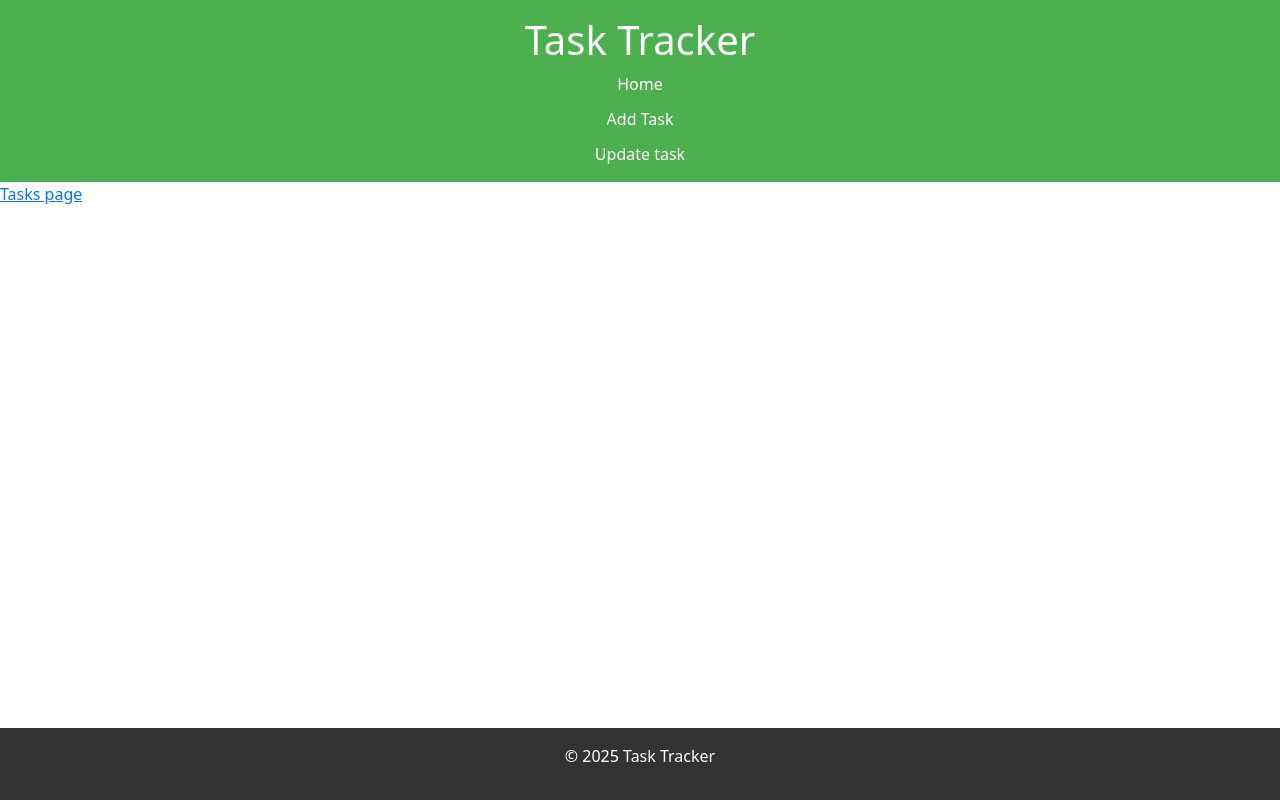
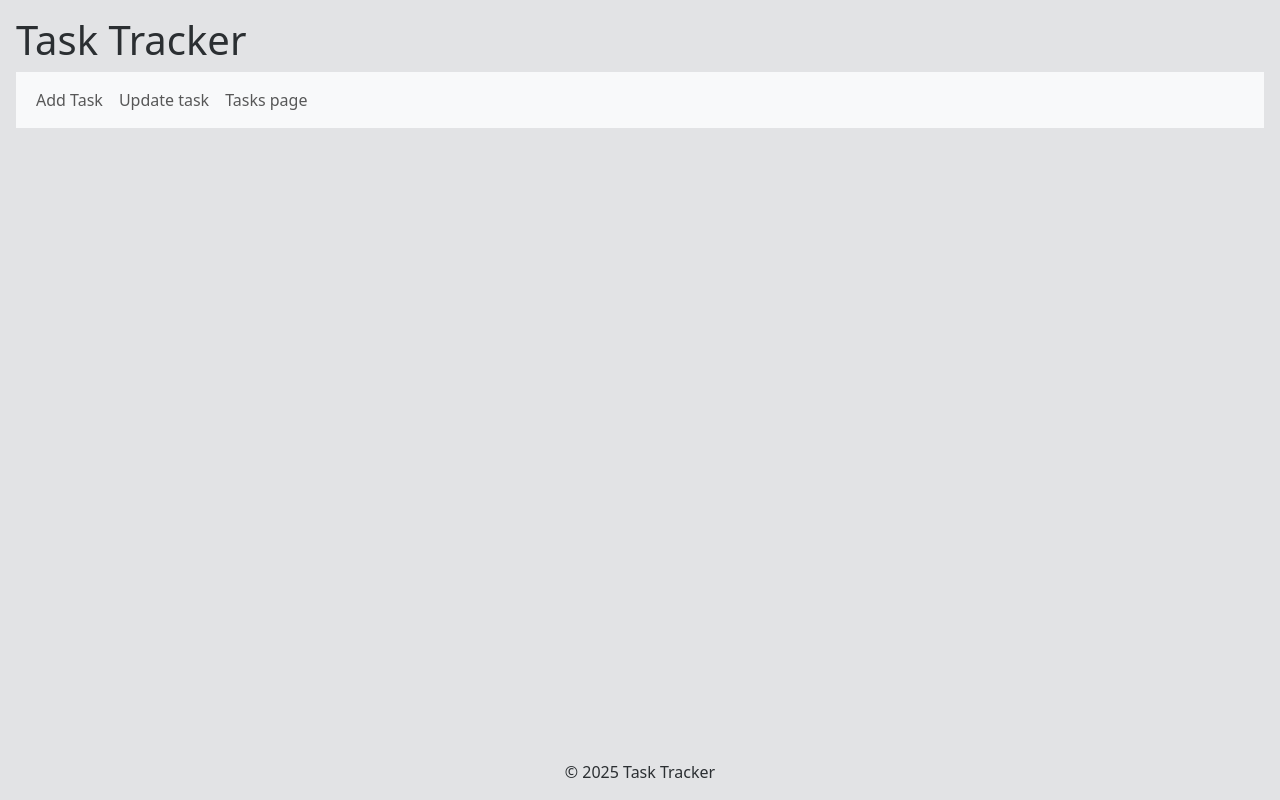
Before and after one commit to Maritimsephania/Tasktracker_project, a Django app: page / in a window 1280 px wide. Run offline with Django 5.2, Linux system fonts and the light colour scheme.

Commit message:
2301 changes

```diff
--- a/tasks/static/css/styles.css
+++ b/tasks/static/css/styles.css
@@ -1,5 +1,5 @@
 /* styles.css */
-body {
+/* body {
     font-family: 'Roboto', sans-serif;
     margin: 0;
     padding: 0;
@@ -65,4 +65,27 @@ footer {
     position: fixed;
     width: 100%;
     bottom: 0;
-}
+} */
+
+ul {
+    list-style-type: none;
+    margin: 0;
+    padding: 0;
+    overflow: hidden;
+  }
+
+  li {
+    float: left;
+  }
+
+  li a {
+    display: block;
+    color: white;
+    text-align: center;
+    padding: 14px 16px;
+    text-decoration: none;
+  }
+
+  li a:hover {
+    background-color: #111;
+  }
--- a/tasks/templates/base.html
+++ b/tasks/templates/base.html
@@ -8,11 +8,17 @@
     <title>Task Tracker {{title}}</title>
     <link href="https://cdn.jsdelivr.net/npm/bootstrap@5.3.3/dist/css/bootstrap.min.css" rel="stylesheet" integrity="sha384-QWTKZyjpPEjISv5WaRU9OFeRpok6YctnYmDr5pNlyT2bRjXh0JMhjY6hW+ALEwIH" crossorigin="anonymous">
 </head>
-<body>
+<body class="p-3 mb-2 bg-secondary-subtle text-secondary-emphasis" >
+    <div >
+
     {% block content %}
 
     {% endblock %}
+    </div>
 
+    <footer class="position-absolute bottom-0 start-50 translate-middle-x">
+        <p>&copy; 2025 Task Tracker</p>
+    </footer>
     <script src="https://cdn.jsdelivr.net/npm/bootstrap@5.3.3/dist/js/bootstrap.bundle.min.js" integrity="sha384-YvpcrYf0tY3lHB60NNkmXc5s9fDVZLESaAA55NDzOxhy9GkcIdslK1eN7N6jIeHz" crossorigin="anonymous"></script>
 </body>
 </html>
--- a/tasks/templates/index.html
+++ b/tasks/templates/index.html
@@ -3,17 +3,25 @@
 {% block content%}
 <header>
     <h1>Task Tracker</h1>
-    <nav> <a href="{% url 'home' %}">Home</a>
-        <form method="POST" action="{% url 'save' %}">
-            {% csrf_token %}
-            <button type="submit" name = "task">Add Task</button>
-        </form>
-        <a href="{% url 'tasks' %}">Update task</a>
+    <nav class="navbar navbar-expand-lg bg-body-tertiary">
+
+        <div class="container-fluid">
+        <ul class="navbar-nav">
+        <li class="nav-item">
+            <form method="POST" action="{% url 'save' %}">
+                {% csrf_token %}
+                <button class="nav-link" type="submit" name = "task">Add Task</button>
+            </form>
+        </li>
+        <li class="nav-item">
+        <a class="nav-link" href="{% url 'tasks' %}">Update task</a>
+        </li>
+        <li class="nav-item">
+        <a class="nav-link" href="{% url 'tasks' %}">Tasks page</a>
+        </li>
+        </ul>
+        </div>
     </nav>
  </header>
 
-<a href="{% url 'tasks' %}">Tasks page</a>
- <footer>
-    <p>&copy; 2025 Task Tracker</p>
-</footer>
 {% endblock %}
--- a/tasks/templates/save.html
+++ b/tasks/templates/save.html
@@ -3,8 +3,9 @@
 {% block content%}
 <form method="post" >
     {% csrf_token %}
+
     {{form}}
-    <button type="submit" name = "save">Save</button>
+    <button type="submit" name = "save" value ="{{task_id}}">Save</button>
 </form>
 
 
--- a/tasks/views.py
+++ b/tasks/views.py
@@ -26,46 +26,38 @@ def tasks(request):
             task = Task.objects.get(id = primary_key)
             task.delete()
             return redirect('tasks')
+        elif 'edit' in request.POST:
+             primary_key = request.POST.get('edit')
+             task = Task.objects.get(id = primary_key)
+             form = TaskForm(instance= task)
+
+             return render(request, 'save.html', {'form': form, 'task_id': primary_key})
 
 
 
     return render(request, 'tasks.html',context)
 
 
-# def save(request):
-#     # Ensure access is via POST only
-#     # if request.method != "POST":
-#     #      return HttpResponseForbidden("Access denied.")
+def save(request):
+    context = {}
 
-#     context = {}
-#     form = TaskForm()#request.POST or None)
-#     context['title'] = 'save'
-#     if request.method == "POST":
-#         if 'save' in request.POST:
-#             #if form.is_valid():
-#             form = TaskForm(request.POST)
-#             form.save()
-#             return redirect('tasks')
-#     else:
-#            return HttpResponseForbidden("Access denied.")
-#     context['form']  =  form
-
-#     return render(request, 'save.html',context)
-
-
-def save(request):
-    context = {'title': 'save'}
-    form = TaskForm(request.POST or None)  # Initialize the form with POST data if available
+    context['title'] = 'save'
+    form = TaskForm()  # Initialize the form with POST data if available
 
     if request.method == "POST":
         if 'save' in request.POST:
-            form = TaskForm(request.POST)
+            primary_key =request.POST.get('save')
+            if not primary_key:
+                form = TaskForm(request.POST)
+            else:
+                task = Task.objects.get(id=primary_key)
+                form = TaskForm(request.POST,instance=task)
             form.save()
             return redirect('tasks')
-        elif 'edit' in request.POST:
-            primary_key = request.POST.get('edit')
-            task = Task.objects.get(id = primary_key)
-            form = TaskForm(instance= task)
+        # elif 'edit' in request.POST:
+        #     primary_key = request.POST.get('edit')
+        #     task = Task.objects.get(id = primary_key)
+        #     form = TaskForm(instance= task)
     else:
         return HttpResponseForbidden("Access denied.")
 
```
Also changed, not shown: tasks/templates/tasks.html (+9 -2 lines), db.sqlite3.
